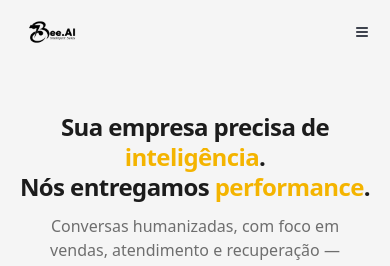
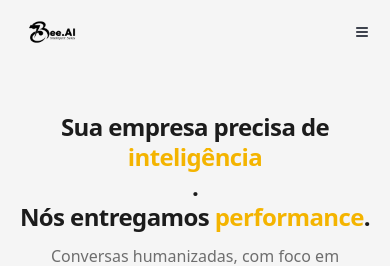
Before and after one commit to 7Beeai/bee-ai-conversations-flow, a React (Vite) app: page / in a window 390 px wide. Shown: the top 266 px of the page. Built offline with nearby package versions, Linux system fonts and the light colour scheme.

Commit message:
Fix mobile text formatting
Improved the formatting of the text in the HeroSection for better display on mobile devices.

```diff
--- a/src/components/HeroSection.tsx
+++ b/src/components/HeroSection.tsx
@@ -9,8 +9,13 @@ const HeroSection = () => {
         <div className="flex flex-col lg:flex-row items-center gap-6 md:gap-8 lg:gap-16">
           <div className="w-full lg:w-1/2 text-center lg:text-left">
             <h1 className="text-2xl sm:text-3xl md:text-4xl lg:text-5xl xl:text-6xl mb-3 sm:mb-4 md:mb-6 leading-tight font-extrabold text-center lg:text-left">
-              Sua empresa precisa de <span className="text-primary">inteligência</span>.<br />
-              Nós entregamos <span className="text-primary">performance</span>.
+              Sua empresa precisa de{" "}
+              <span className="text-primary block sm:inline">inteligência</span>.
+              <br className="hidden sm:block" />
+              <span className="block sm:inline">
+                Nós entregamos{" "}
+                <span className="text-primary">performance</span>.
+              </span>
             </h1>
             <p className="text-base sm:text-lg md:text-xl lg:text-2xl text-secondary-text mb-4 sm:mb-6 md:mb-8 max-w-xl mx-auto lg:mx-0 px-4 sm:px-0">
               Conversas humanizadas, com foco em vendas, atendimento e recuperação — adaptadas 100% à necessidade do seu negócio.
```
